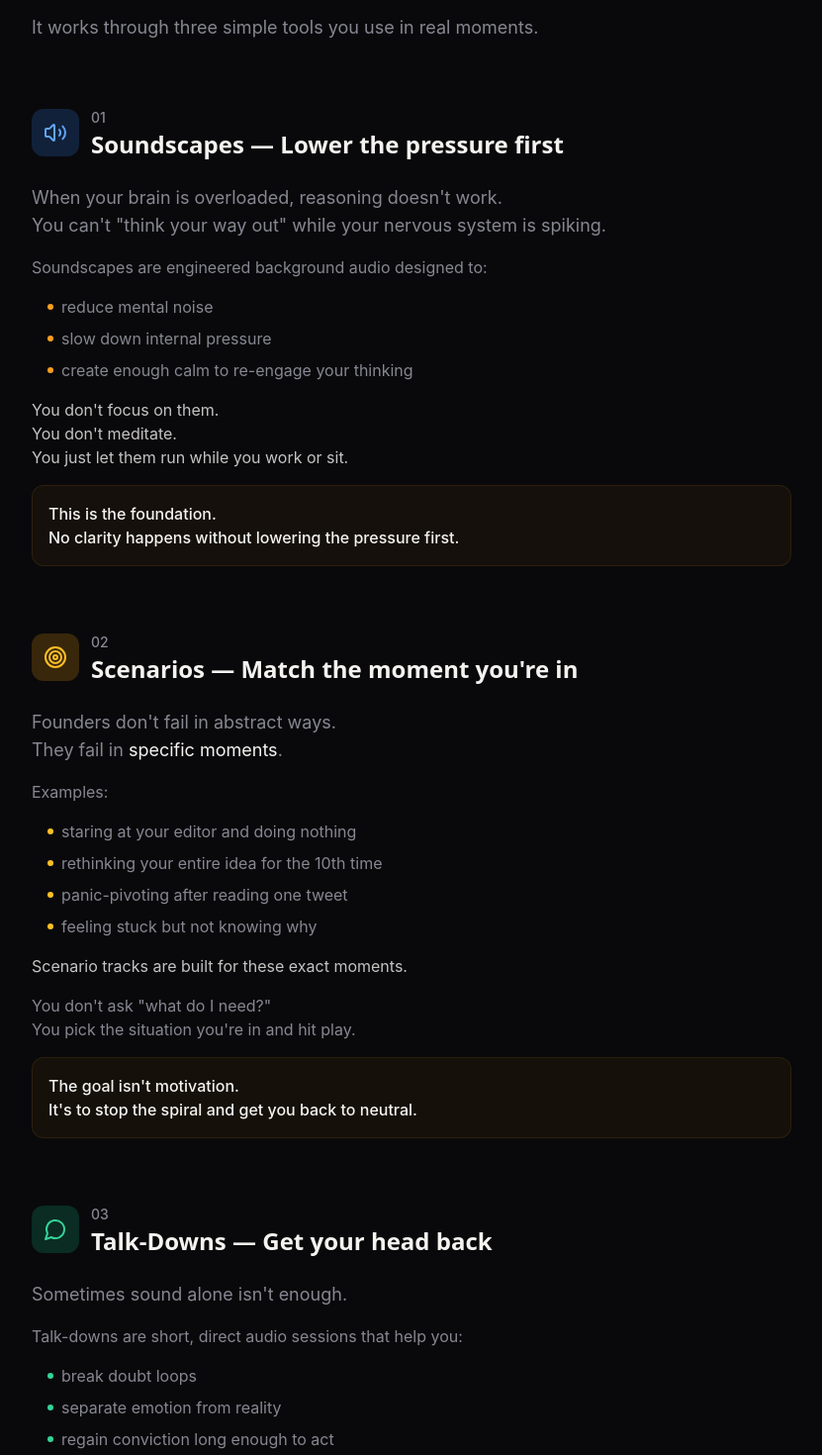
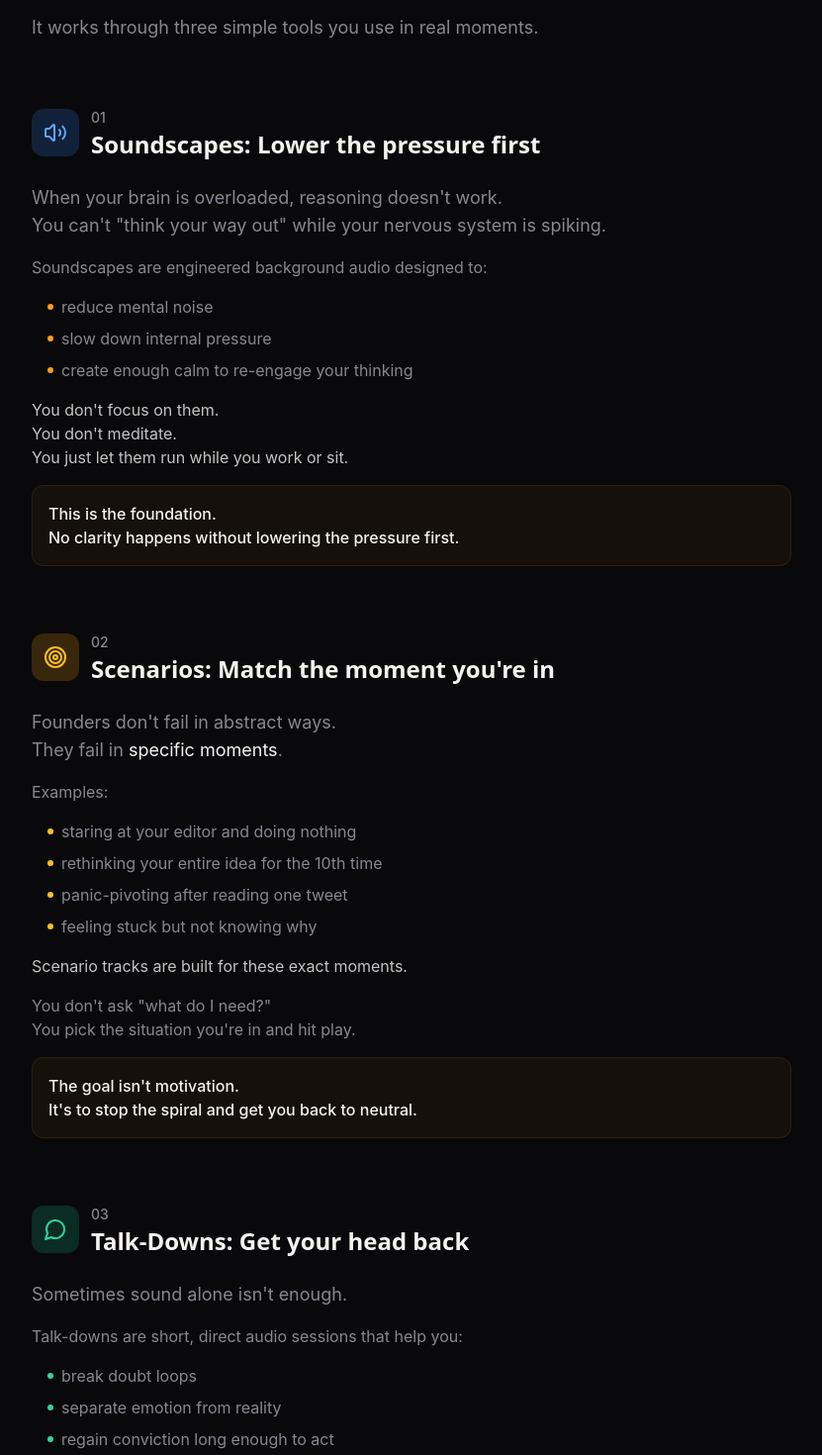
Before and after one commit to Forbescanandoes/soundscapes-app, a Next.js app: page /learn-more in a window 1280 px wide. Shown: the part 300-1770 px from the top of the page at 99% size, without its empty margins (224-1055 px from the left). Built offline with nearby package versions, Linux system fonts and the light colour scheme.

Commit message:
Remove all em-dashes from text content
- Replace em-dashes with periods in all sections
- Convert em-dash headings to colons (e.g., 'Soundscapes: Lower the pressure')
- Update testimonial citations and author attributions

```diff
--- a/app/learn-more/page.tsx
+++ b/app/learn-more/page.tsx
@@ -34,7 +34,7 @@ const HowItWorks = () => {
               How DoNothingSounds Works
           </h1>
             <p className="text-xl text-muted-foreground leading-relaxed">
-              DoNothingSounds helps you get out of your own head when it matters most — not by motivating you, but by <span className="text-foreground font-medium">stabilizing your mental state</span> so you can think and act again.
+              DoNothingSounds helps you get out of your own head when it matters most. Not by motivating you, but by <span className="text-foreground font-medium">stabilizing your mental state</span> so you can think and act again.
             </p>
             <p className="text-lg text-muted-foreground mt-4">
               It works through three simple tools you use in real moments.
@@ -49,7 +49,7 @@ const HowItWorks = () => {
               </div>
               <div>
                 <span className="text-sm text-muted-foreground font-medium">01</span>
-                <h2 className="text-2xl font-display font-bold">Soundscapes — Lower the pressure first</h2>
+                <h2 className="text-2xl font-display font-bold">Soundscapes: Lower the pressure first</h2>
         </div>
       </div>
 
@@ -99,7 +99,7 @@ const HowItWorks = () => {
               </div>
               <div>
                 <span className="text-sm text-muted-foreground font-medium">02</span>
-                <h2 className="text-2xl font-display font-bold">Scenarios — Match the moment you&apos;re in</h2>
+                <h2 className="text-2xl font-display font-bold">Scenarios: Match the moment you&apos;re in</h2>
               </div>
           </div>
 
@@ -156,7 +156,7 @@ const HowItWorks = () => {
               </div>
               <div>
                 <span className="text-sm text-muted-foreground font-medium">03</span>
-                <h2 className="text-2xl font-display font-bold">Talk-Downs — Get your head back</h2>
+                <h2 className="text-2xl font-display font-bold">Talk-Downs: Get your head back</h2>
                       </div>
                     </div>
 
@@ -308,10 +308,10 @@ const HowItWorks = () => {
                   &quot;I built this from my own pain.&quot;
                 </p>
                 <p className="text-muted-foreground">
-                  Every scenario, every soundscape, every talk-down — they exist because I needed them first. This isn&apos;t theory. It&apos;s what actually worked when my brain wouldn&apos;t stop breaking.
+                  Every scenario, every soundscape, every talk-down. They exist because I needed them first. This isn&apos;t theory. It&apos;s what actually worked when my brain wouldn&apos;t stop breaking.
                 </p>
                 <p className="text-sm text-muted-foreground mt-3">
-                  — Founder, DoNothingSounds
+                  Founder, DoNothingSounds
                 </p>
                 </div>
           </div>
--- a/app/privacy/page.tsx
+++ b/app/privacy/page.tsx
@@ -33,7 +33,7 @@ const Privacy = () => {
               <p className="text-muted-foreground mb-4">We collect only what&apos;s necessary to run the service:</p>
               <ul className="list-disc list-inside space-y-2 text-muted-foreground">
                 <li>Account information (email, name if provided)</li>
-                <li>Payment information (handled securely by Stripe — we never see or store your card details)</li>
+                <li>Payment information (handled securely by Stripe. We never see or store your card details)</li>
                 <li>Usage data (basic analytics such as which pages or features are used)</li>
                 <li>Communications (messages you send us for support)</li>
               </ul>
--- a/app/soundscapes/page.tsx
+++ b/app/soundscapes/page.tsx
@@ -70,7 +70,7 @@ const founderStates = {
 
 // 2 Founder Scenarios
 const founderScenarios = [
-  { id: "scenario-1", name: "The 'I Don't Know What to Build' Loop", trigger: "Too many ideas, none feel 'right,' terrified of choosing wrong", description: "They don't need clarity — they need state stability so they can CHOOSE.", internalVoice: "What if I waste months on the wrong thing?", icon: Target, file: "idk what to build COACH.mp3", free: true },
+  { id: "scenario-1", name: "The 'I Don't Know What to Build' Loop", trigger: "Too many ideas, none feel 'right,' terrified of choosing wrong", description: "They don't need clarity. They need state stability so they can CHOOSE.", internalVoice: "What if I waste months on the wrong thing?", icon: Target, file: "idk what to build COACH.mp3", free: true },
   { id: "scenario-2", name: "The 'Is My Idea Even Good?' Spiral", trigger: "They like their idea… until they don't… then they do again 6 hours later", description: "They confuse mood with market signal.", internalVoice: "I can't tell if this is genius or trash.", icon: Zap, file: "Is My Idea Even Good? COACH.mp3", free: true },
 ];
 
--- a/components/sections/HowItWorksSection.tsx
+++ b/components/sections/HowItWorksSection.tsx
@@ -11,7 +11,7 @@ const steps = [
     number: "02",
     icon: Play,
     title: "Press play",
-    description: "The audio shifts your environment instantly — lighter, calmer, more focused.",
+    description: "The audio shifts your environment instantly. Lighter, calmer, more focused.",
   },
   {
     number: "03",
--- a/components/sections/ProblemSection.tsx
+++ b/components/sections/ProblemSection.tsx
@@ -49,10 +49,10 @@ export const ProblemSection = () => {
 
         <div className="text-center space-y-4">
           <p className="text-xl text-foreground">
-            It's not that you can't build —
+            It's not that you can't build.
           </p>
           <p className="text-xl text-primary font-medium">
-            your environment just isn't helping.
+            Your environment just isn't helping.
           </p>
           <p className="text-lg text-muted-foreground mt-8 font-mono">
             When the vibe is wrong, everything feels harder.
--- a/components/sections/TestimonialsSection.tsx
+++ b/components/sections/TestimonialsSection.tsx
@@ -40,7 +40,7 @@ export const TestimonialsSection = () => {
                 "{testimonial.quote}"
               </blockquote>
               <cite className="text-sm font-mono text-muted-foreground not-italic">
-                — {testimonial.author}
+                {testimonial.author}
               </cite>
             </div>
           ))}
```
